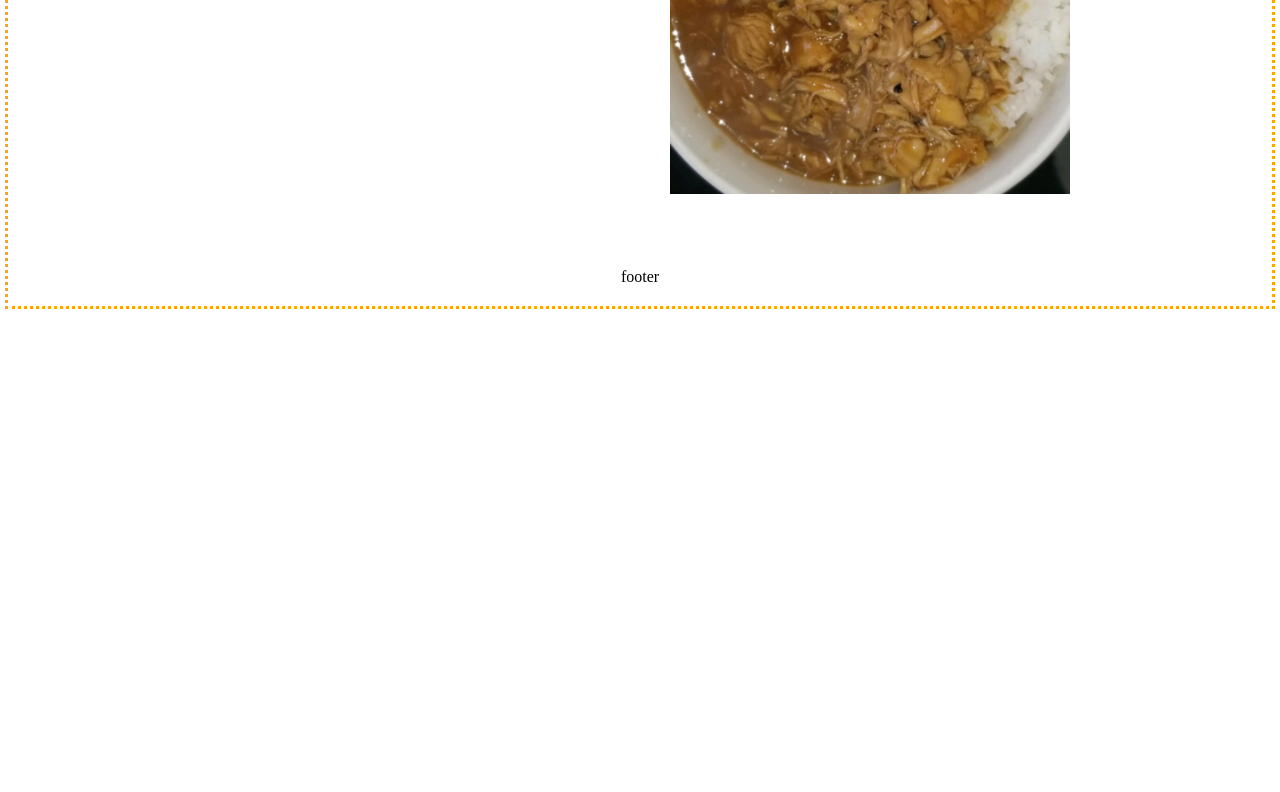
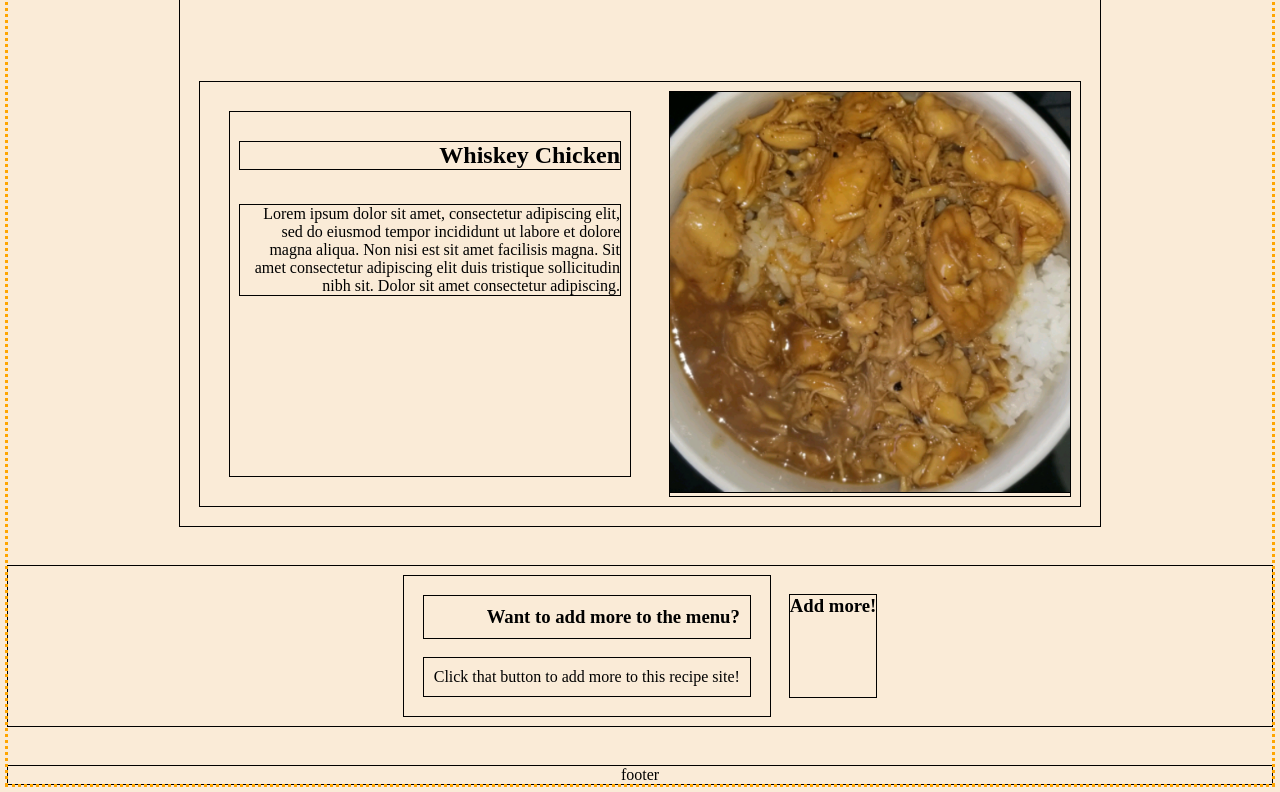
Before and after one commit to KennGerasmia/odin-recipes, a plain HTML site: page index.html in a window 1280 px wide. Shown: the part 1456-2248 px from the top of the page. Before the commit the page ends 1770 px from the top, so only its background shows below. Drawn offline with Linux system fonts and the light colour scheme.

Commit message:
Added call-to-action

```diff
--- a/index.html
+++ b/index.html
@@ -46,6 +46,14 @@
             </div>
         </div>
     </section>
+    <!--CALL TO ACTION START-->
+    <section class="outline calltoaction-container">
+        <div class="outline coatitle-container">
+            <h3 class="outline coatitle">Want to add more to the menu?</h3>
+            <p class="outline coaparagraph">Click that button to add more to this recipe site!</p>
+        </div>
+        <h3 class="outline coabutton">Add more!</h3>
+    </section>
     <!--FOOTER START-->
     <footer class="outline footer-section-container">
         footer
--- a/styles.css
+++ b/styles.css
@@ -1,4 +1,4 @@
-/* .outline {
+.outline {
     outline: 1px black solid;
 }
 
@@ -12,7 +12,7 @@
 
 .outline3{
     outline: 1px blue solid;
-} */
+}
 
 
 body {
@@ -20,9 +20,11 @@ body {
     justify-content: center;
     flex-direction: column;
     outline: 3px orange dotted;
+
+    background-color: antiquewhite;
 }
 
-.header-title-container, .recipe-section-container, .footer-section-container {
+.recipe-section-container {
     max-width: 920px;
 }
 
@@ -30,9 +32,7 @@ body {
     display: flex;
     justify-content: center;
 
-    margin: auto;
-    margin-top: 20px;
-    margin-bottom: 20px;
+    margin-bottom: 50px;
     padding-top: 20px;
     padding-bottom: 20px;
     padding-right: 20px;
@@ -40,17 +40,21 @@ body {
 }
 
 .header-title {
+    margin-top: 100px;
+    margin-bottom: 100px;
     padding-top: 25px;
     padding-bottom: 25px;
-    padding-left: 50px;
-    padding-right: 50px;
+    padding-left: 20px;
+    padding-right: 20px;
 
     font-size: 54px;
+    text-align: center;
 }
 
 .recipe-section-container {
     display: flex;
     flex-direction: column;
+    gap: 80px;
 
     margin: auto;
     margin-top: 20px;
@@ -86,26 +90,39 @@ body {
     padding-left: 10px;
 }
 
-.spacer {
-    display: flex;
-    flex-direction: column;
-    /* flex-grow: 1; */
-
-    padding-top: 10px;
-    padding-bottom: 10px;
-    padding-right: 25%;
-    padding-left: 25%;
-}
-
 .recipe-title-lassagne, .recipe-title-whiskeychicken, .recipe-paragraph-lassagne, .recipe-paragraph-whiskeychicken, .image-lassagne, .image-whiskeychicken {
     text-align: end;
 }
 
-.footer-section-container {
-    max-width: 1820px;
+.calltoaction-container {
     display: flex;
+    justify-content: center;
+    gap: 20px;
 
-    margin: auto;
     margin-top: 20px;
     margin-bottom: 20px;
+    padding-top: 10px;
+    padding-bottom: 10px;
+    padding-right: 10px;
+    padding-left: 10px;
 }
+
+.coatitle, .coaparagraph {
+    text-align: end;
+
+    margin-top: 20px;
+    margin-bottom: 20px;
+    margin-left: 20px;
+    margin-right: 20px;
+    padding-top: 10px;
+    padding-bottom: 10px;
+    padding-right: 10px;
+    padding-left: 10px;
+}
+
+.footer-section-container {
+    display: flex;
+    justify-content: center;
+
+    margin-top: 20px;
+}
```
